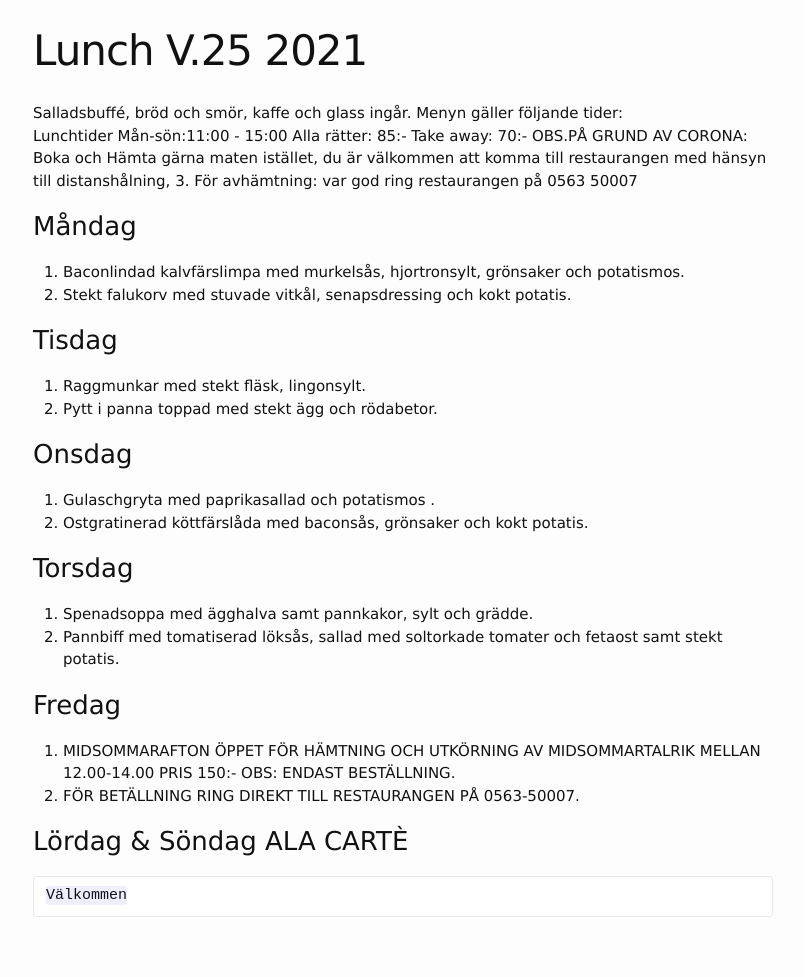
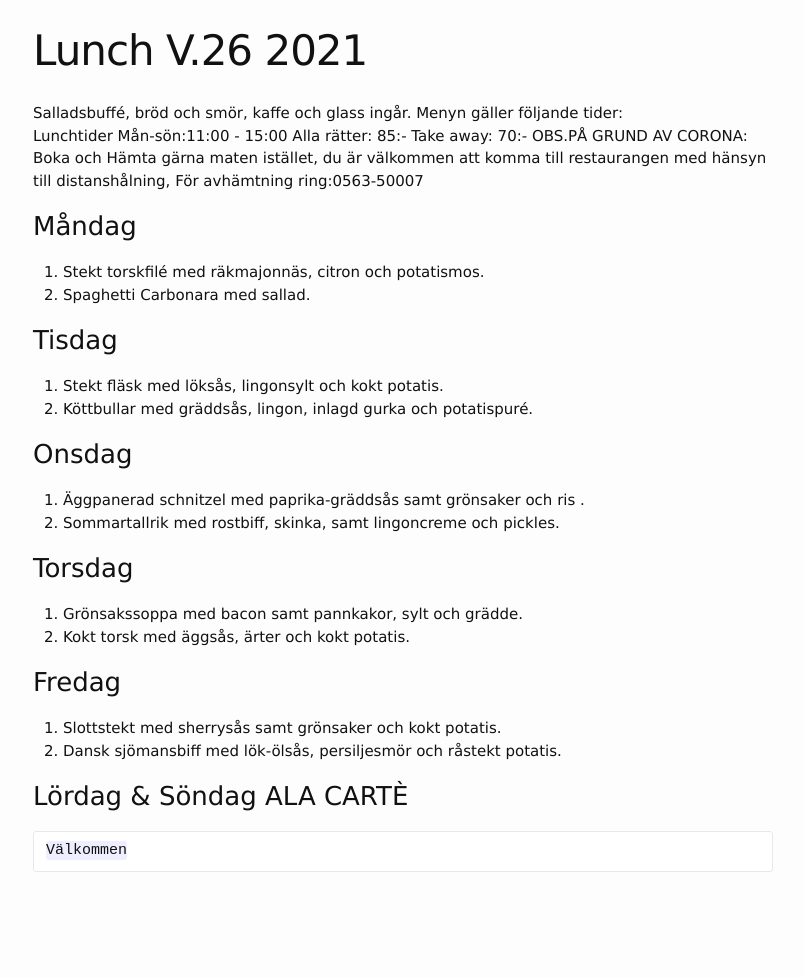
Before and after one commit to FarInn62/farinn62.github.io, a Jekyll site: the page built from lunch.md, in a window 1280 px wide. Shown: the whole page, without its empty margins (237-1041 px from the left). Built offline with Jekyll 4.4.1, drawn with Linux system fonts in a browser that asks for light colours; after the commit the page ends 932 px from its top, so only the background shows below that.

Commit message:
Update lunch.md

```diff
--- a/lunch.md
+++ b/lunch.md
@@ -1,6 +1,6 @@
 ---
 layout: foodmenu
-title: Lunch V.25 2021
+title: Lunch V.26 2021
 permalink: /lunch/
 published: true
 ---
@@ -8,28 +8,28 @@ Salladsbuffé, bröd och smör, kaffe och glass ingår.
 Menyn gäller följande tider:
 Lunchtider  Mån-sön:11:00 - 15:00
 Alla rätter: 85:- Take away: 70:-
-OBS.PÅ GRUND AV CORONA: Boka och Hämta gärna maten istället, du är välkommen att komma till restaurangen med hänsyn till distanshålning, 3. För avhämtning: var god ring restaurangen på 0563 50007
+OBS.PÅ GRUND AV CORONA: Boka och Hämta gärna maten istället, du är välkommen att komma till restaurangen med hänsyn till distanshålning, För avhämtning ring:0563-50007
 
 
 ### Måndag
-1. Baconlindad kalvfärslimpa med murkelsås, hjortronsylt, grönsaker och potatismos.
-2. Stekt falukorv med stuvade vitkål, senapsdressing och kokt potatis.
+1. Stekt torskfilé med räkmajonnäs, citron och potatismos.
+2. Spaghetti Carbonara med sallad.
 
 ### Tisdag
-1. Raggmunkar med stekt fläsk, lingonsylt.
-2. Pytt i panna toppad med stekt ägg och rödabetor.
+1. Stekt fläsk med löksås, lingonsylt och kokt potatis.
+2. Köttbullar med gräddsås, lingon, inlagd gurka och potatispuré.
 
 ### Onsdag
-1. Gulaschgryta med paprikasallad och potatismos .
-2. Ostgratinerad köttfärslåda med baconsås, grönsaker och kokt potatis.
+1. Äggpanerad schnitzel med paprika-gräddsås samt grönsaker och ris .
+2. Sommartallrik med rostbiff, skinka, samt lingoncreme och pickles.
 
 ### Torsdag
-1. Spenadsoppa med ägghalva samt pannkakor, sylt och grädde.
-2. Pannbiff med tomatiserad löksås, sallad med soltorkade tomater och fetaost samt stekt potatis.
+1. Grönsakssoppa med bacon samt pannkakor, sylt och grädde.
+2. Kokt torsk med äggsås, ärter och kokt potatis.
 
 ### Fredag
-1. MIDSOMMARAFTON ÖPPET FÖR HÄMTNING OCH UTKÖRNING AV MIDSOMMARTALRIK MELLAN 12.00-14.00 PRIS 150:- OBS: ENDAST BESTÄLLNING.
-2. FÖR BETÄLLNING RING DIREKT TILL RESTAURANGEN PÅ 0563-50007.
+1. Slottstekt med sherrysås samt grönsaker och kokt potatis.
+2. Dansk sjömansbiff med lök-ölsås, persiljesmör och råstekt potatis.
 
 
 ### Lördag & Söndag ALA CARTÈ
```
